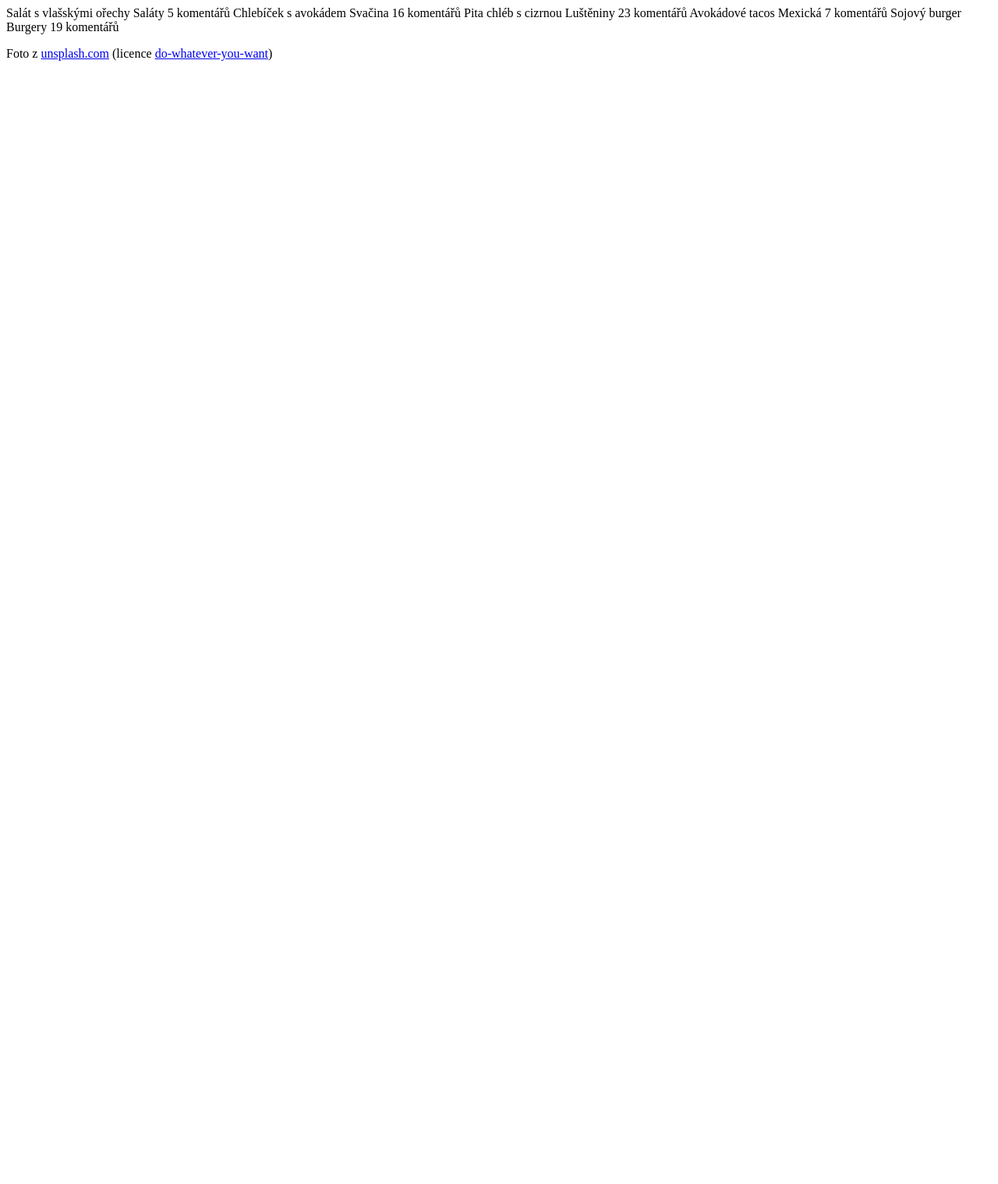
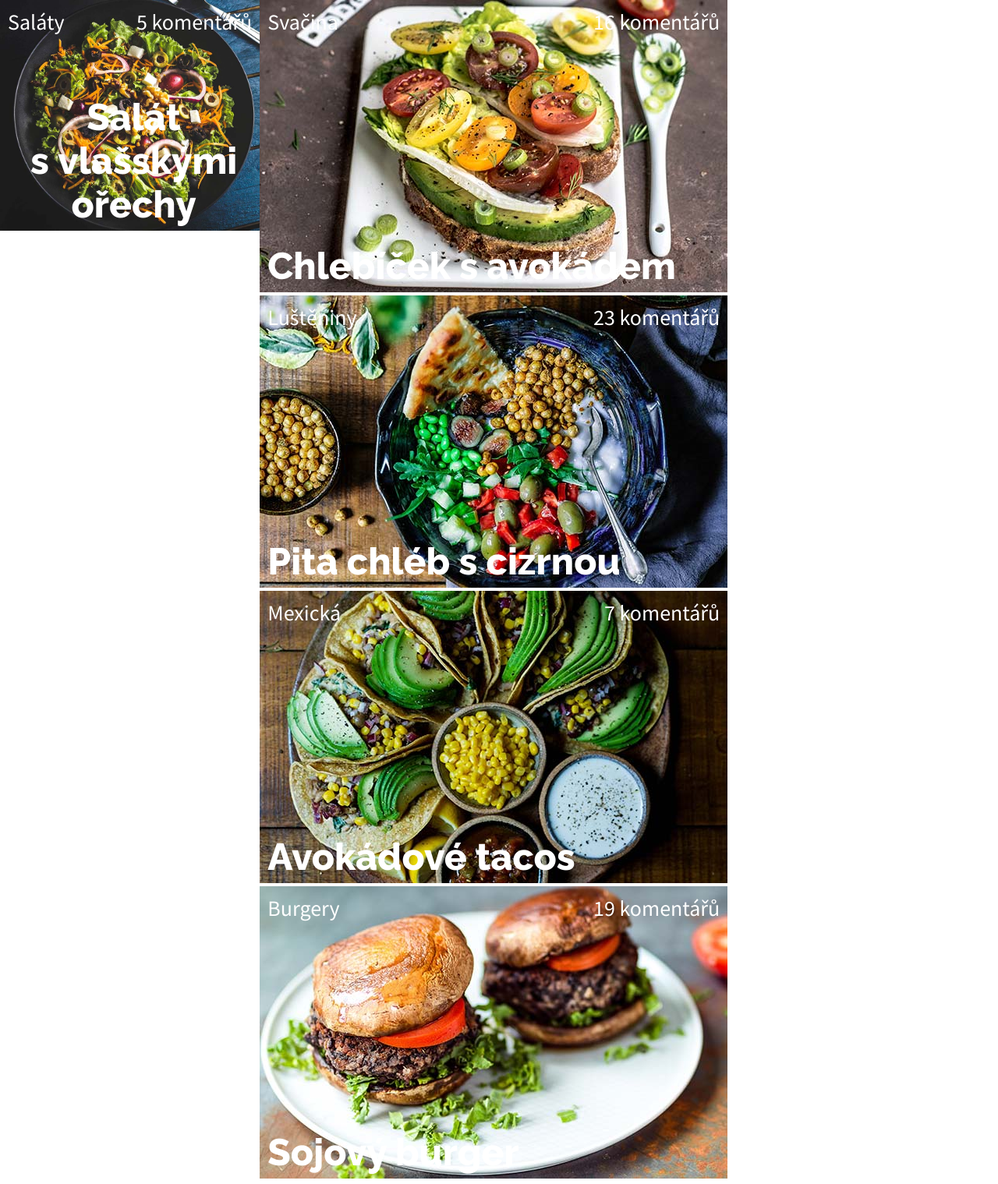
Before and after one commit to tvorimweb-2021-praha-jaro/du-4---recepty-Orsika1982, a plain HTML site: page vege/index.html in a window 1280 px wide. Shown: the top 1519 px of the page at 78% size. Before the commit the page ends 800 px from the top, so only its background shows below. Drawn offline with Linux system fonts and the light colour scheme.

Commit message:
partially done

```diff
--- a/vege/index.html
+++ b/vege/index.html
@@ -1,43 +1,71 @@
 <!DOCTYPE html>
 <html>
+
 <head>
     <meta charset="utf-8">
     <meta name="viewport" content="width=device-width, initial-scale=1">
     <title>Recepty</title>
     <link href="https://fonts.googleapis.com/css?family=Source+Sans+Pro:400,700|Raleway:600,800&amp;subset=latin-ext" rel="stylesheet">
-        <link rel="stylesheet" href="recepty.css">
+    <link rel="preconnect" href="https://fonts.gstatic.com">
+    <link href="https://fonts.googleapis.com/css2?family=Raleway:wght@100&display=swap" rel="stylesheet">
+    <link rel="stylesheet" href="style.css">
+
+
 </head>
+
 <body>
+    <section class="site">
+        <!-- hlavni recept -->
+        <section class="main">
+            <div class="container_salad">
+                <img src="images/salat.jpg" alt="Salat">
+                <h1 class="title_salad">Salát s&nbsp;vlašskými ořechy</h1>
+                <h2 class="category_salad">Saláty</h2>
+                <h3 class="comments_salad">5 komentářů</h3>
+            </div>
+        </section>
 
-        <!-- hlavni recept -->
-
-        Salát s&nbsp;vlašskými ořechy
-        Saláty
-        5 komentářů
-
+        <section class="other">
             <!-- maly recept 2 -->
 
-        Chlebíček s&nbsp;avokádem
-        Svačina
-        16 komentářů
+            <div class="container_snack">
+                <img src="images/chlebicek.jpg" alt="Chlebicek">
+                <h1 class="title_snack">Chlebíček s&nbsp;avokádem</h1>
+                <h2 class="category_snack">Svačina</h2>
+                <h3 class="comments_snack">16 komentářů</h3>
+            </div>
 
             <!-- maly recept 3 -->
 
-        Pita chléb s&nbsp;cizrnou
-        Luštěniny
-        23 komentářů
+
+            <div class="container_legumes">
+                <img src="images/cizrna.jpg" alt="Pita chleb">
+                <h1 class="title_legumes">Pita chléb s&nbsp;cizrnou</h1>
+                <h2 class="category_legumes">Luštěniny</h2>
+                <h3 class="comments_legumes">23 komentářů</h3>
+            </div>
 
             <!-- maly recept 4 -->
 
-        Avokádové tacos
-        Mexická
-        7 komentářů
+            <div class="container_tacos">
+                <img src="images/tacos.jpg" alt="Tacos">
+                <h1 class="title_tacos">Avokádové tacos</h1>
+                <h2 class="category_tacos">Mexická</h2>
+                <h3 class="comments_tacos">7 komentářů</h3>
+            </div>
 
             <!-- maly recept 5 -->
 
-        Sojový burger
-        Burgery
-        19 komentářů
+            <div class="container_burger">
+                <img src="images/burger.jpg" alt="Burger">
+                <h1 class="title_burger">Sojový burger</h1>
+                <h2 class="category_burger">Burgery</h2>
+                <h3 class="comments_burger">19 komentářů</h3>
+            </div>
+        </section>
+
+
+    </section>
 
     <footer class="paticka">
         <p>Foto z <a href="https://unsplash.com">unsplash.com</a> (licence <a href="https://unsplash.com/license">do-whatever-you-want</a>)</p>
@@ -45,4 +73,5 @@
 
 
 </body>
+
 </html>
--- a/vege/style.css
+++ b/vege/style.css
@@ -21,6 +21,7 @@ středně široké obrazovky:
 body {
     margin: 0;
     font-family: 'Source Sans Pro', sans-serif;
+    text-align: center;
 }
 
 .paticka {
@@ -37,3 +38,212 @@ body {
 /* ------------------------------- */
 /* ----- DOLE BUDE TVOJE CSS ----- */
 /* ------------------------------- */
+
+
+
+
+/*salad*/
+.container_salad {
+    display:inline-block;
+    position: relative;
+}
+.title_salad {
+    position: absolute;
+    bottom: 10px;
+    left: 10px;
+    color: white;
+    margin: 0;
+}
+.category_salad {
+    position: absolute;
+    top: 10px;
+    left: 10px;
+    color: white;
+    margin: 0;
+}
+.comments_salad {
+    position: absolute;
+    top: 10px;
+    right: 10px;
+    color: white;
+    margin: 0;
+}
+/*snack*/
+.container_snack {
+    display: inline-block;
+    position: relative;
+}
+.title_snack {
+    position: absolute;
+    bottom: 10px;
+    left: 10px;
+    color: white;
+    margin: 0;
+}
+.category_snack {
+    position: absolute;
+    top: 10px;
+    left: 10px;
+    color: white;
+    margin: 0;
+}
+.comments_snack {
+    position: absolute;
+    top: 10px;
+    right: 10px;
+    color: white;
+    margin: 0;
+}
+/*legumes*/
+.container_legumes {
+    display: inline-block;
+    position: relative;
+}
+.title_legumes {
+    position: absolute;
+    bottom: 10px;
+    left: 10px;
+    color: white;
+    margin: 0;
+}
+.category_legumes {
+    position: absolute;
+    top: 10px;
+    left: 10px;
+    color: white;
+    margin: 0;
+}
+
+.comments_legumes {
+    position: absolute;
+    top: 10px;
+    right: 10px;
+    color: white;
+    margin: 0;
+}
+/*tacos*/
+.container_tacos {
+    display: inline-block;
+    position: relative;
+}
+.title_tacos {
+    position: absolute;
+    bottom: 10px;
+    left: 10px;
+    color: white;
+    margin: 0;
+}
+.category_tacos {
+    position: absolute;
+    top: 10px;
+    left: 10px;
+    color: white;
+    margin: 0;
+}
+.comments_tacos {
+    position: absolute;
+    top: 10px;
+    right: 10px;
+    color: white;
+    margin: 0;
+}
+/*burger*/
+.container_burger {
+    display: inline-block;
+    position: relative;
+}
+.title_burger {
+    position: absolute;
+    bottom: 10px;
+    left: 10px;
+    color: white;
+    margin: 0;
+}
+.category_burger {
+    position: absolute;
+    top: 10px;
+    left: 10px;
+    color: white;
+    margin: 0;
+}
+.comments_burger {
+    position: absolute;
+    top: 10px;
+    right: 10px;
+    color: white;
+    margin: 0;
+}
+
+h1 {
+    font-family: 'Raleway', sans-serif;
+    font-weight: 800;
+}
+
+h2,
+h3 {
+    font-weight: 400;
+}
+img {
+    width: 100%;
+}
+
+/*phone*/
+
+@media screen and (max-width: 479px) {
+    .main {
+        min-height: 200px;
+    }
+    .other {
+        min-height: 90px;
+    }
+    h1 {
+        font-size: 1.75rem;
+    }
+    h2,
+    h3 {
+        font-size: 1.2rem;
+    }
+}
+
+/*tablet*/
+
+@media screen and (min-width: 480px) {
+    .main {
+        min-height: 250px;
+    }
+    .other {
+        display:flex;
+        flex-direction: row;
+        flex-wrap: wrap;
+        min-height: 150px;
+    }
+    h1 {
+        font-size: 2rem;
+    }
+    h2,
+    h3 {
+        font-size: 1.5rem;
+    }
+}
+
+/*big screen*/
+
+@media screen and (min-width: 860px) {
+    .site {
+        display: flex;
+        flex-direction: row;
+    }
+    .main {
+        min-height: 400px;
+    }
+    .other {
+        min-height: 200px;
+    }
+    h1 {
+        font-size: 3rem;
+    }
+    h2,
+    h3 {
+        font-size: 1.75rem;
+    }
+}
```
Lines whose indentation alone changed are shown as unchanged.
